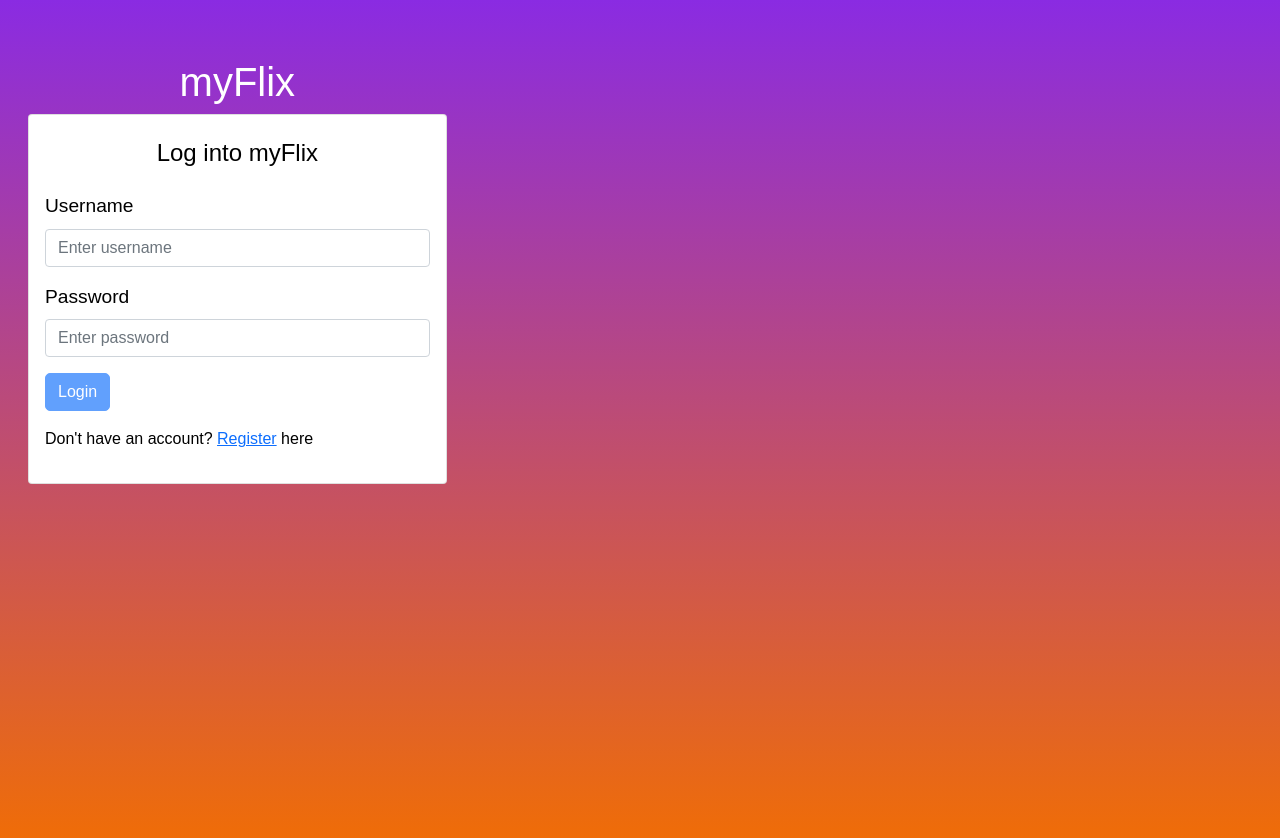
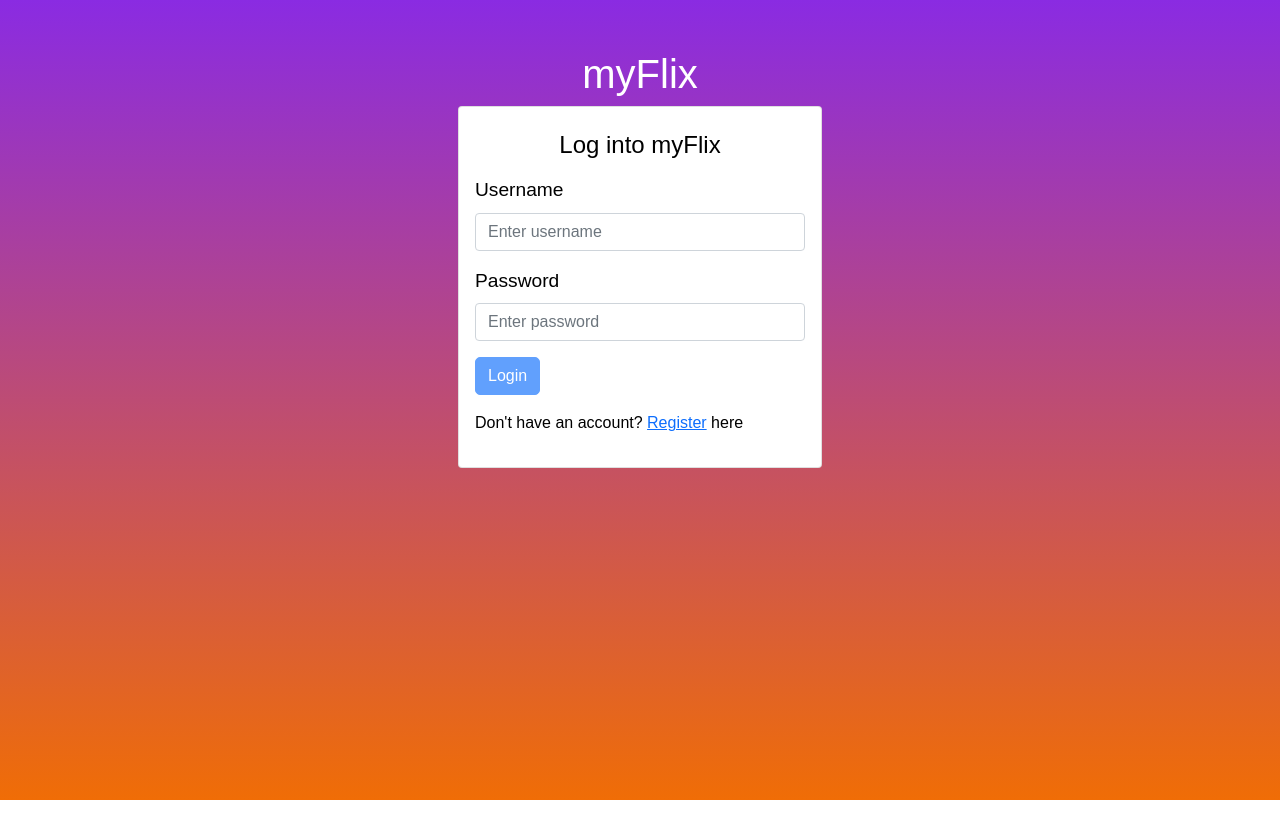
Before and after one commit to rmoise/myFlix-client, a React (Vite) app: page / in a window 1280 px wide. Shown: the top 838 px of the page. After the commit the page ends 800 px from the top, so only its background shows below. Built offline with nearby package versions, Linux system fonts and the light colour scheme.

Commit message:
update login/registration view

```diff
--- a/src/components/login-view/login-view.jsx
+++ b/src/components/login-view/login-view.jsx
@@ -2,7 +2,7 @@ import React, { useState } from 'react';
 import { API_URL } from '../../utils/constant';
 import PropTypes from 'prop-types';
 import axios from 'axios';
-import { Card, Form, Button, Col } from 'react-bootstrap';
+import { Card, Form, Button, Col, Container } from 'react-bootstrap';
 import { validate } from '../../utils/validate';
 import { Link } from 'react-router-dom';
 import './login-view.scss';
@@ -55,11 +55,12 @@ const LoginView = ({ onLoggedIn }) => {
   };
 
   return (
-    <Col className="mx-3" lg={4} md={8}>
+    <Container>
+      <Col className="mx-auto" lg={4} md={8}>
         <h1 className="login-logo mb-2">myFlix</h1>
         <Card className="login-container">
           <Card.Body>
-          <Card.Title as="h4" className="mb-4 mt-2 text-center">
+            <Card.Title as="h4" className="mb-3 mt-2 text-center">
               Log into myFlix
             </Card.Title>
             {message && (
@@ -110,12 +111,14 @@ const LoginView = ({ onLoggedIn }) => {
               </Button>
               <p></p>
               <p className="login-register">
-              Don't have an account? <Link to={'/register'}>Register</Link> here
+                Don't have an account? <Link to={'/register'}>Register</Link>{' '}
+                here
               </p>
             </Form>
           </Card.Body>
         </Card>
       </Col>
+    </Container>
   );
 };
 
--- a/src/components/login-view/login-view.scss
+++ b/src/components/login-view/login-view.scss
@@ -1,7 +1,5 @@
 .login-container {
   margin: auto;
-
-
 }
 
 .login-btn {
@@ -12,7 +10,6 @@
   font-size: 16px;
 }
 
-
 .login-logo {
   color: white;
   margin: auto;
@@ -21,11 +18,12 @@
   text-align: center;
 }
 
-body {
-  height: 844px;
+.login-background {
+  position: fixed;
+  top: 0px;
+  left: 0px;
+  bottom: 0px;
+  right: 0px;
   background-color: blueviolet;
-  background-image:
-    linear-gradient(
-      blueviolet, #f06d06
-    );
+  background-image: linear-gradient(blueviolet, #f06d06);
 }
--- a/src/components/main-view/main-view.jsx
+++ b/src/components/main-view/main-view.jsx
@@ -85,7 +85,9 @@ class MainView extends React.Component {
                 isLoggedIn ? (
                   <MovieList user={user} />
                 ) : (
-                  <LoginView onLoggedIn={(user) => this.onLoggedIn(user)} />
+                  <Col className="login-background">
+                    <LoginView onLoggedIn={(user) => this.onLoggedIn(user)} />
+                  </Col>
                 )
               }
             />
@@ -95,7 +97,7 @@ class MainView extends React.Component {
               render={() => {
                 if (user) return <Redirect to="/" />;
                 return (
-                  <Col>
+                  <Col className="login-background">
                     <RegistrationView />
                   </Col>
                 );
--- a/src/components/registration-view/registration-view.jsx
+++ b/src/components/registration-view/registration-view.jsx
@@ -2,7 +2,7 @@ import React, { useState } from 'react';
 import axios from 'axios';
 import { API_URL } from '../../utils/constant';
 import { validate } from '../../utils/validate';
-import { Card, Form, Button, Col } from 'react-bootstrap';
+import { Card, Form, Button, Col, Container } from 'react-bootstrap';
 import { Link } from 'react-router-dom';
 
 import './registration-view.scss';
@@ -64,11 +64,12 @@ const RegistrationView = () => {
   };
 
   return (
+    <Container>
       <Col className="mx-auto" lg={4} md={8}>
-      <h1 className="login-logo">myFlix</h1>
+        <h1 className="login-logo mb-2">myFlix</h1>
         <Card className="reg-container">
           <Card.Body>
-          <Card.Title as="h4" className="text-center">
+            <Card.Title as="h4" className="mb-3 mt-2 text-center">
               Register to myFlix
             </Card.Title>
             {message && (
@@ -149,6 +150,7 @@ const RegistrationView = () => {
           </Card.Body>
         </Card>
       </Col>
+    </Container>
   );
 };
 
```
Also changed, not shown: 4 other files (tests, documents, lock files or other folders). Lines whose indentation alone changed are shown as unchanged.
